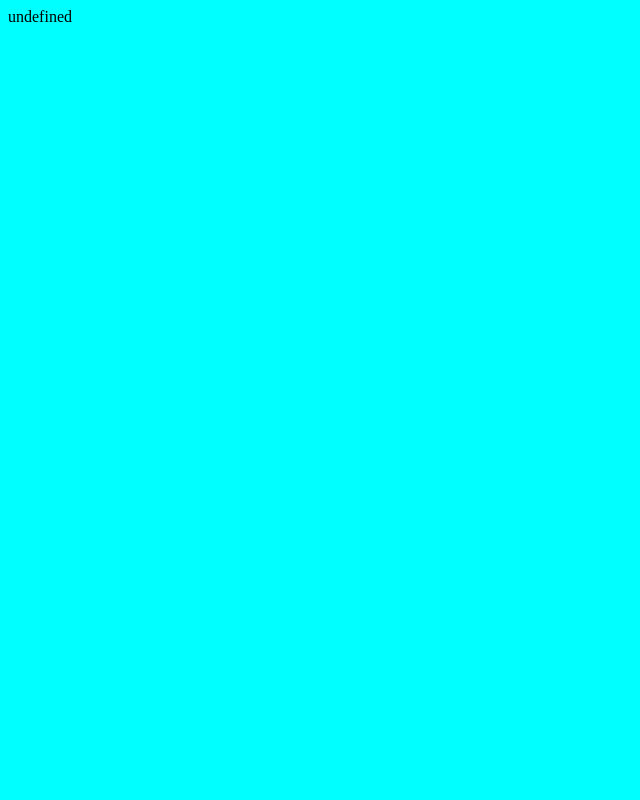
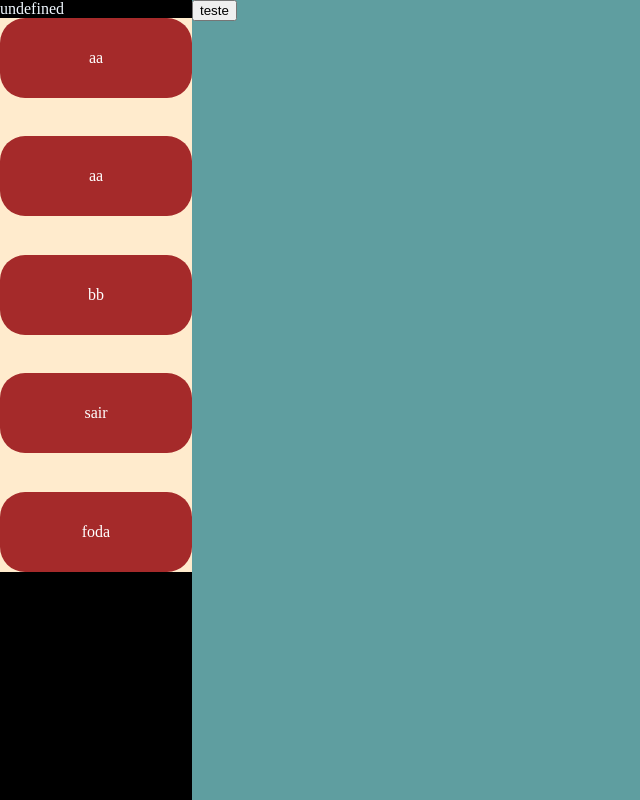
Before and after one commit to igor-vieira-car/projeto-individual, a website: page site/public/dashboard/dashboard.html in a window 1280 px wide. Shown: the whole page, without its empty margins (0-640 px from the left). Drawn offline with Linux system fonts and the light colour scheme.

Commit message:
dashboard pegando dados do banco e apresentando

```diff
--- a/site/public/css/singUp.css
+++ b/site/public/css/singUp.css
@@ -31,6 +31,7 @@ body {
 .pag {
     text-align: center;
     align-items: center;
+
 }
 
 #pagLogin {
--- a/site/public/css/style.css
+++ b/site/public/css/style.css
@@ -115,13 +115,13 @@ nav {
 
 
 #estante ul li {
-    transition: all 0.1s;
+    transition: all 0.3ss;
     opacity: 1;
 }
 
 #estante ul li:hover {
     transform: scale(1.2);
-    transition: all 0.5s;
+    transition: all 0.7s;
     opacity: 1;
 }
 
--- /dev/null
+++ b/site/public/css/styleDashboard.css
@@ -0,0 +1,41 @@
+body{
+    margin: 0%;
+    padding: 0%;
+}
+
+
+nav{
+    width: 15vw;
+    height: 100vh;
+    background-color: black;
+
+    position: absolute;
+}
+.listNav{
+    background-color: blanchedalmond;
+    list-style: none;
+    width: 100%;
+    margin: 0%;
+    padding: 0%;
+    text-align: center;
+}
+.listNav li{
+    height: 10vh;
+    display: flex;
+    justify-content: center;
+    align-items: center;
+    margin-bottom: 20%;
+    background-color:brown;
+    border-radius: 25px;
+}
+.listNav li a{
+    transition: all 1s;
+    text-decoration: none;
+    color: #ffffff;
+}
+.listNav li a:hover{
+    background-color: aquamarine;
+    transition: all 1s;
+    color: #000000;
+
+}
--- a/site/public/dashboard/dashboard.html
+++ b/site/public/dashboard/dashboard.html
@@ -1,17 +1,131 @@
 <!DOCTYPE html>
 <html lang="en">
+
 <head>
     <meta charset="UTF-8">
     <meta http-equiv="X-UA-Compatible" content="IE=edge">
     <meta name="viewport" content="width=device-width, initial-scale=1.0">
-    <title>Document</title>
+    <title>DashBoard</title>
+    <link rel="stylesheet" href="../css/styleDashboard.css">
 </head>
+
 <body style="background-color: aqua;">
-    <span id="b_usuario">usuário</span>
+    <nav>
+
+        <span id="b_usuario" style="color: aliceblue;">usuário</span>
+
+        <ul class="listNav">
+            <li><a href="#"> aa</a></li>
+
+            <li><a href="#">aa</a></li>
+
+            <li><a href="#">bb</a></li>
+
+            <li><a href="#">sair</a></li>
+
+            <li><a href="#">foda</a></li>
+        </ul>
+    </nav>
+    <div style="margin-left: 15%; width: 85%; height: 100vh; background-color: cadetblue;">
+        <button onclick="atualizarLivro()">teste</button>
+        <!-- <div id="spanID"></div>
+        <div id="spanTitulo"></div>
+        <div id="spanDescricao"></div>
+        <div id="spanGenero"></div>
+        <div id="spanNome"></div>
+        <div id="spanQtdPaginas"></div>
+        <div id="spanidioma"></div>
+        <div id="spaneditora"></div>
+        <div id="spanautor"></div>
+
+        <div id="bntEditar"></div>
+        <div id="bntDeletar"></div> -->
+
+    </div>
 </body>
+
 </html>
 
 <script>
     b_usuario.innerHTML = sessionStorage.NOME_USUARIO;
 
+
+    function atualizarLivro() {
+        //aguardar();
+        fetch("/avisos/listarLivro").then(function (resposta) {
+            if (resposta.ok) {
+                if (resposta.status == 204) {
+                    var feed = document.getElementById("feed_container");
+                    var mensagem = document.createElement("span");
+                    mensagem.innerHTML = "Nenhum resultado encontrado."
+                    feed.appendChild(mensagem);
+                    throw "Nenhum resultado encontrado!!";
+                }
+
+                resposta.json().then(function (resposta) {
+                    console.log("Dados recebidos: ", JSON.stringify(resposta));
+                    console.log(resposta);
+                    var feed = document.getElementById("feed_container");
+
+                    for (let i = 0; i < resposta.length; i++) {
+                        var publicacao = resposta[i];
+
+                        // // criando e manipulando elementos do HTML via JavaScript
+                        var divPublicacao = document.createElement("div");
+                        var spanID = document.createElement("span");
+                        var spanTitulo = document.createElement("span");
+                        var spanNome = document.createElement("span");
+                        var divDescricao = document.createElement("div");
+                        var divButtons = document.createElement("div");
+                        var btnEditar = document.createElement("button");
+                        var btnDeletar = document.createElement("button");
+
+                        spanID.innerHTML = "ID: <b>" + publicacao.idManga + "</b>";
+                        spanTitulo.innerHTML = "Título: <b>" + publicacao.linkImagem + "</b>";
+                        spanNome.innerHTML = "Autor: <b>" + publicacao.nomeManga + "</b>";
+                        // spanDescricao.innerHTML = "Descrição: <b>" + publicacao.descriManga + "</b>";
+                        // spanGenero.innerHTML = "Genero: <b>" + publicacao.genero + "</b>";
+                        // spanQtdPaginas.innerHTML = "Quantidade de páginas: <b>" + publicacao.qtdPaginas + "</b>";
+                        // spanidioma.innerHTML = "idioma: <b>" + publicacao.idioma + "</b>";
+                        // spaneditora.innerHTML = "editora: <b>" + publicacao.editora + "</b>";
+                        // spanautor.innerHTML = "autor: <b>" + publicacao.autor + "</b>";
+                        // btnEditar.innerHTML = "Editar";
+                        // btnDeletar.innerHTML = "Deletar";
+
+                        divPublicacao.className = "publicacao";
+                        spanTitulo.id = "inputNumero" + publicacao.idManga;
+                        spanNome.className = "publicacao-nome";
+                        spanTitulo.className = "publicacao-titulo";
+                        divDescricao.className = "publicacao-descricao";
+
+                        divButtons.className = "div-buttons"
+
+                        btnEditar.className = "publicacao-btn-editar"
+                        btnEditar.id = "btnEditar" + publicacao.idAviso;
+                        btnEditar.setAttribute("onclick", `editar(${publicacao.idAviso})`);
+
+                        btnDeletar.className = "publicacao-btn-editar"
+                        btnDeletar.id = "btnDeletar" + publicacao.idAviso;
+                        btnDeletar.setAttribute("onclick", `deletar(${publicacao.idAviso})`);
+
+                        divPublicacao.appendChild(spanID);
+                        divPublicacao.appendChild(spanNome);
+                        divPublicacao.appendChild(spanTitulo);
+                        divPublicacao.appendChild(divDescricao);
+                        divPublicacao.appendChild(divButtons);
+                        divButtons.appendChild(btnEditar);
+                        divButtons.appendChild(btnDeletar);
+                        feed.appendChild(divPublicacao);
+                    }
+
+                });
+            } else {
+                throw ('Houve um erro na API!');
+            }
+        }).catch(function (resposta) {
+            console.error(resposta);
+        });
+    }
+
+
 </script>
--- a/site/src/database/config.js
+++ b/site/src/database/config.js
@@ -20,7 +20,7 @@ var sqlServerConfig = {
 // CONEXÃO DO MYSQL WORKBENCH (LOCAL)
 var mySqlConfig = {
     server: "localhost",
-    database: "mangaVerse",
+    database: "mangaverse",
     user: "aluno",
     password: "sptech",
 };
--- a/site/src/routes/avisos.js
+++ b/site/src/routes/avisos.js
@@ -9,6 +9,9 @@ router.get("/", function (req, res) {
 
 router.get("/listar", function (req, res) {
     avisoController.listar(req, res);
+});
+router.get("/listarLivro", function (req, res) {
+    avisoController.listarLivro(req, res);
 });
 
 router.get("/listar/:idUsuario", function (req, res) {
```
Also changed, not shown: site/public/cadastro.html (+1 -1 lines), site/public/index.html (+6 -3 lines), site/src/controllers/avisoController.js (+16 -0 lines), site/src/models/avisoModel.js (+22 -0 lines).
